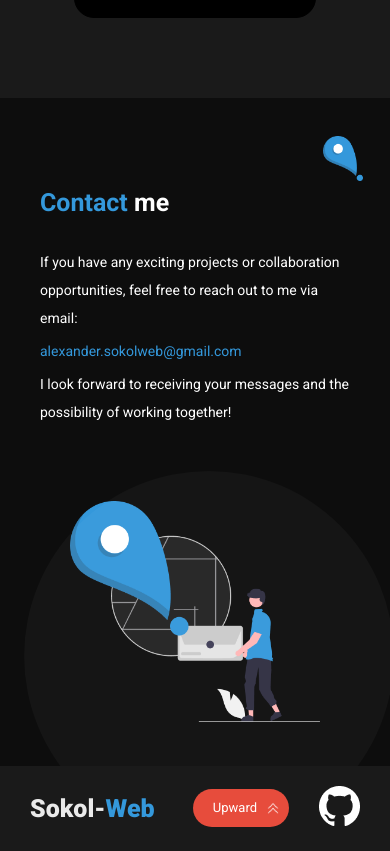
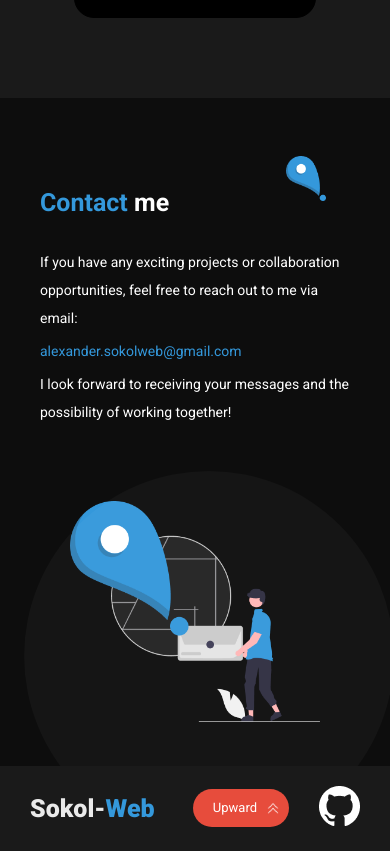
Before and after one commit to 1urt3t/sokol-web, a React (Create React App) app: page / in a window 390 px wide. Shown: the part 2338-3189 px from the top of the page. Built offline with nearby package versions, Linux system fonts and the light colour scheme; the HTML template or start-up script is replaced by a standard one.

Commit message:
No more fix

```diff
--- a/src/style.css
+++ b/src/style.css
@@ -11,7 +11,7 @@
 
 }
 .container {
-  margin: 0px 115px;
+  margin: 0px 200px;
 }
 body {
   font-family: "Roboto", sans-serif;
@@ -351,14 +351,13 @@ body {
 #page04__container {
   position: relative;
   display: flex;
-  justify-content: space-between;
-  margin: 0px 180px;
+  justify-content: space-around;
   align-items: center;
 }
 .page04__img2 {
   position: relative;
-  top: -170px;
-  left: calc(var(--index)*25);
+  top: -180px;
+  left: calc(var(--index)*20);
 }
 
 .page04__img {
@@ -744,7 +743,7 @@ body {
       position: relative;
       width: 45px;
       top: -130px;
-      left: calc(var(--index)*21.5);
+      left: calc(var(--index)*20);
   }
   /* --------------------------------- */
   /* 04-footer */
@@ -842,8 +841,8 @@ body {
     }
     .page04__img2 {
       width: 40px;
-      top: -320px;
-      left: calc(var(--index)*13);
+      top: -300px;
+      left: calc(var(--index)*8);
   }
   .page04__text {
       margin-bottom: 30px;
@@ -951,8 +950,8 @@ body {
     }
     .page04__img2 {
       width: 40px;
-      top: -320px;
-      left: calc(var(--index)*12);
+      top: -300px;
+      left: calc(var(--index)*9);
   }
   .page04__text {
       margin-bottom: 30px;
```
